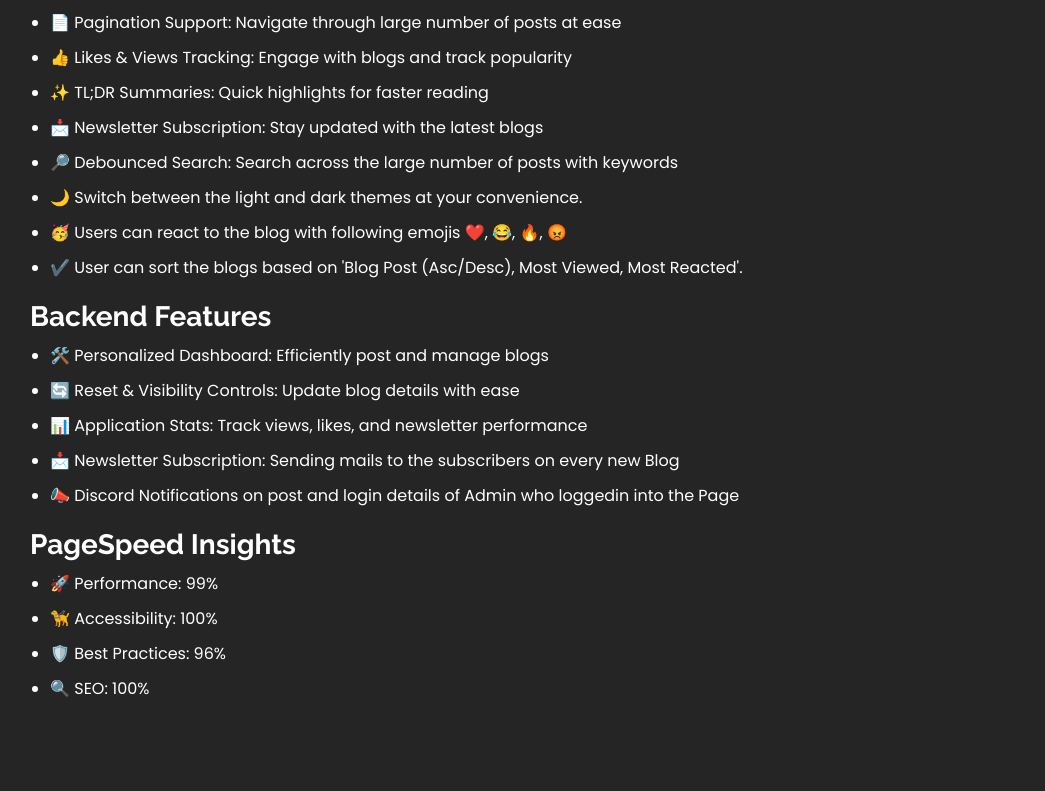
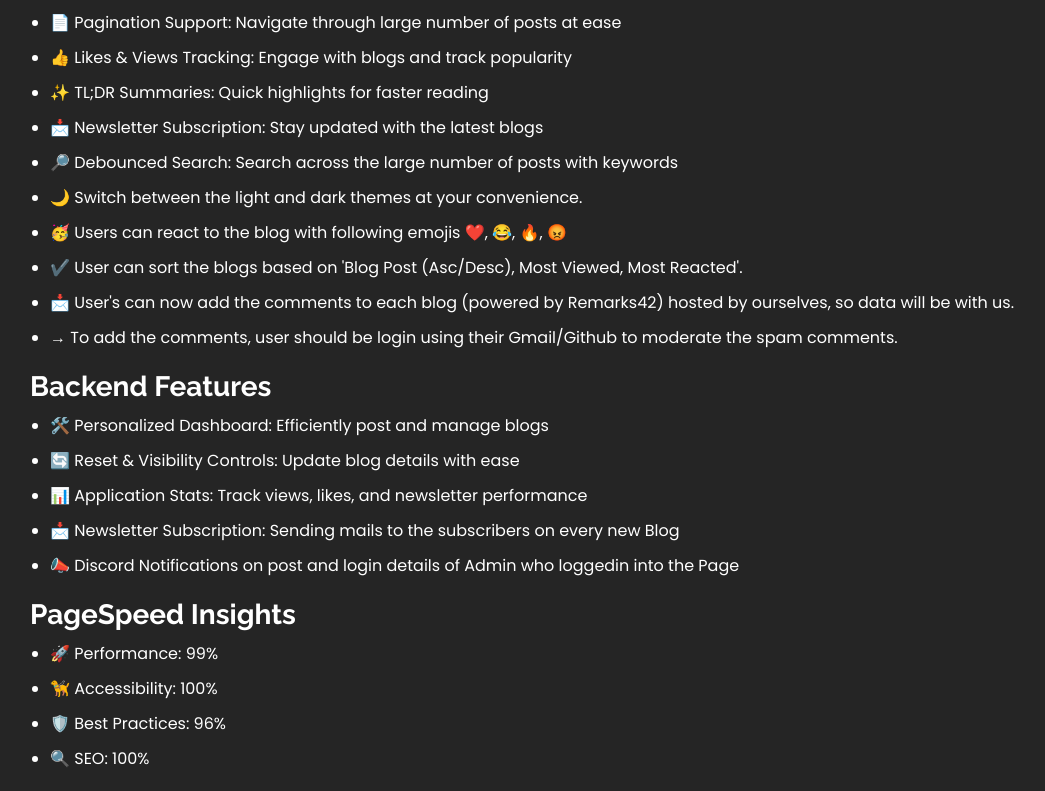
Before and after one commit to sambasivareddy-ch/sambasiva, a React (Create React App) app: page /project/project1 in a window 1280 px wide. Shown: the part 2575-3366 px from the top of the page, without its empty margins (98-1143 px from the left). Before the commit the page ends 3296 px from the top, so only its background shows below. Built offline with nearby package versions, Linux system fonts and the light colour scheme.

Commit message:
Updated features in Blog Project

```diff
--- a/src/projectinfo.js
+++ b/src/projectinfo.js
@@ -23,7 +23,9 @@ const PROJECTS_DATA = [
             "🔎 Debounced Search: Search across the large number of posts with keywords",
             "🌙 Switch between the light and dark themes at your convenience.",
             "🥳 Users can react to the blog with following emojis ❤️, 😂, 🔥, 😡",
-            "✔️ User can sort the blogs based on 'Blog Post (Asc/Desc), Most Viewed, Most Reacted'."
+            "✔️ User can sort the blogs based on 'Blog Post (Asc/Desc), Most Viewed, Most Reacted'.",
+            "📩 User's can now add the comments to each blog (powered by Remarks42) hosted by ourselves, so data will be with us.",
+            "→ To add the comments, user should be login using their Gmail/Github to moderate the spam comments."
         ],
         backend: [
             "🛠️ Personalized Dashboard: Efficiently post and manage blogs",
```
